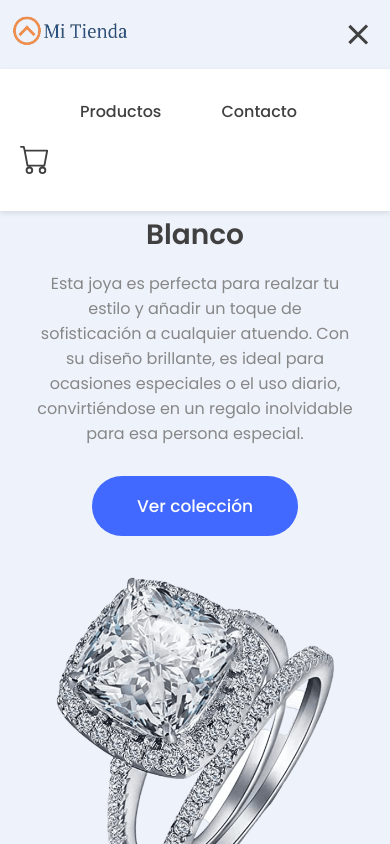
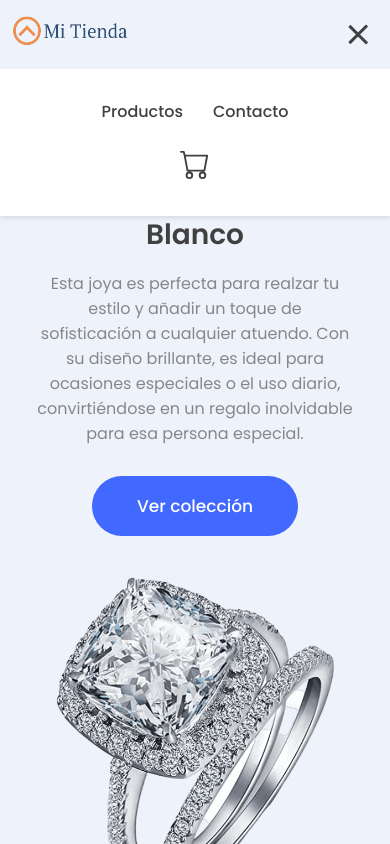
Before and after one commit to ferwargit/e-commerce, a plain HTML site: page index.html in a window 390 px wide. Both pictures are taken after a click on the element 357 px from the left and 34 px from the top of the page. Shown: the top 844 px of the page. Drawn offline with Linux system fonts and the light colour scheme; no server answers.

Commit message:
Ajuste Carrito

```diff
--- a/css/styles.css
+++ b/css/styles.css
@@ -600,24 +600,36 @@ footer {
         align-items: center;
     }
 
-    /* #navbar-links li {
-        margin: 15px 0;
-        text-align: center;
-    } */
+    #navbar-links li {
+        margin: 0 15px;
+        /* text-align: center; */
+    }
 
     #navbar-links.active {
         display: flex;
     }
 
-    #navbar-links a {
+    #navbar-links ul {
+        width: 100%;
+        display: flex;
+        justify-content: center;
+        padding: 0;
+        margin-bottom: 15px;
+    }
+
+
+
+    /* #navbar-links a {
         margin: 10px 0;
         width: 100%;
         text-align: center;
-    }
+    } */
 
     #navbar-cart {
-        margin-left: 0;
-        margin-top: 10px;
+        margin: 0;
+        display: flex;
+        justify-content: center;
+        width: 100%;
     }
 
     /* Añadir botón hamburguesa */
--- a/index.html
+++ b/index.html
@@ -266,12 +266,12 @@
                 <li>
                     <a href="pages/productos.html">Productos</a>
                 </li>
-                <li>
+                <!-- <li>
                     <a href="#">Servicios</a>
                 </li>
                 <li>
                     <a href="#">Acerca de</a>
-                </li>
+                </li> -->
             </ul>
             <p>&copy; 2024 Mi Tienda - Todos los derechos reservados.</p>
         </div>
```
